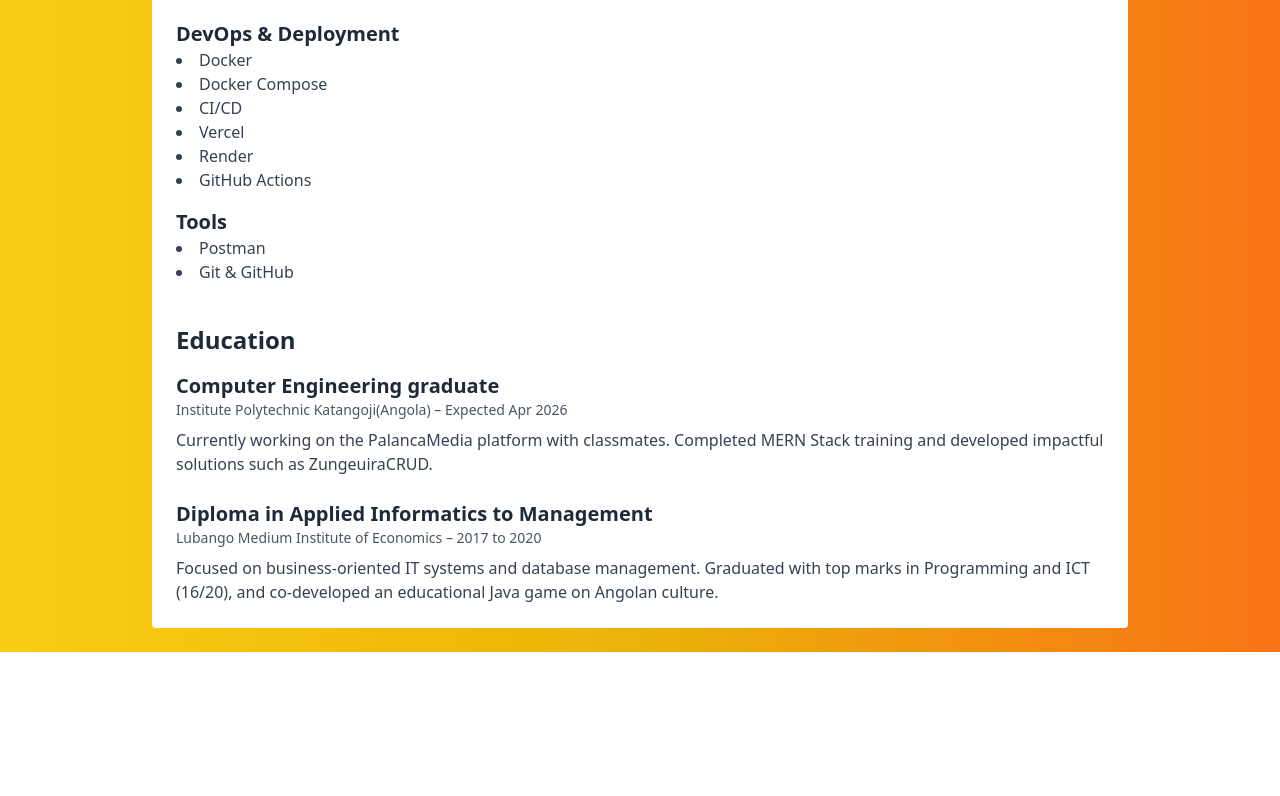
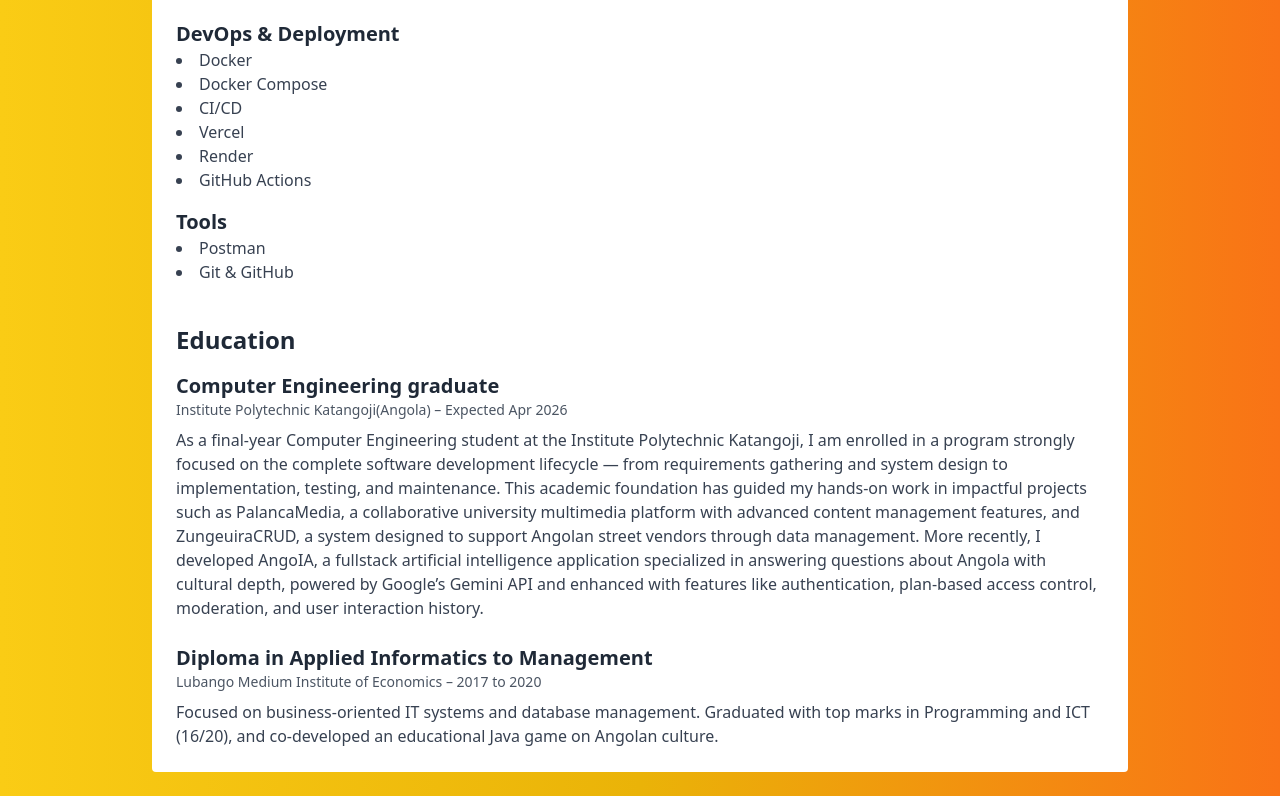
Before and after one commit to TheRealCocky/meu-portfolio-react, a React (Vite) app: page /about in a window 1280 px wide. Shown: the part 1044-1840 px from the top of the page. Before the commit the page ends 1696 px from the top, so only its background shows below. Built offline with nearby package versions, Linux system fonts and the light colour scheme.

Commit message:
changed the description bout my college

```diff
--- a/src/components/About.jsx
+++ b/src/components/About.jsx
@@ -84,8 +84,9 @@
                     <h3 className="text-xl font-semibold">Computer Engineering graduate</h3>
                     <p className="text-sm text-gray-600">Institute Polytechnic Katangoji(Angola) – Expected Apr 2026</p>
                     <p className="mt-2 text-gray-700">
-                        Currently working on the PalancaMedia platform with classmates. Completed MERN Stack training and developed impactful solutions such as ZungeuiraCRUD.
+                        As a final-year Computer Engineering student at the Institute Polytechnic Katangoji, I am enrolled in a program strongly focused on the complete software development lifecycle — from requirements gathering and system design to implementation, testing, and maintenance. This academic foundation has guided my hands-on work in impactful projects such as PalancaMedia, a collaborative university multimedia platform with advanced content management features, and ZungeuiraCRUD, a system designed to support Angolan street vendors through data management. More recently, I developed AngoIA, a fullstack artificial intelligence application specialized in answering questions about Angola with cultural depth, powered by Google’s Gemini API and enhanced with features like authentication, plan-based access control, moderation, and user interaction history.
                     </p>
+
                 </div>
 
                 <div>
```
